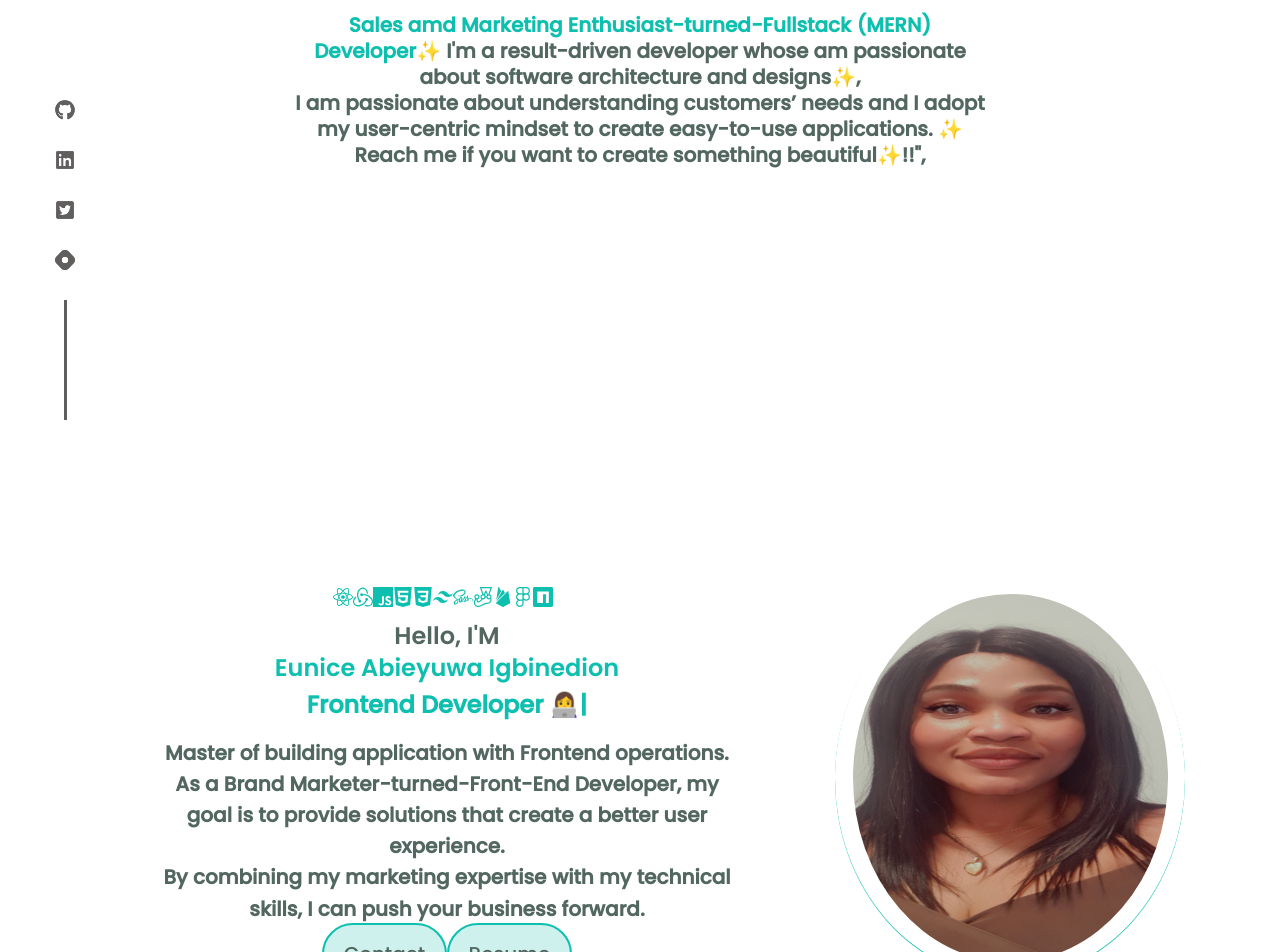
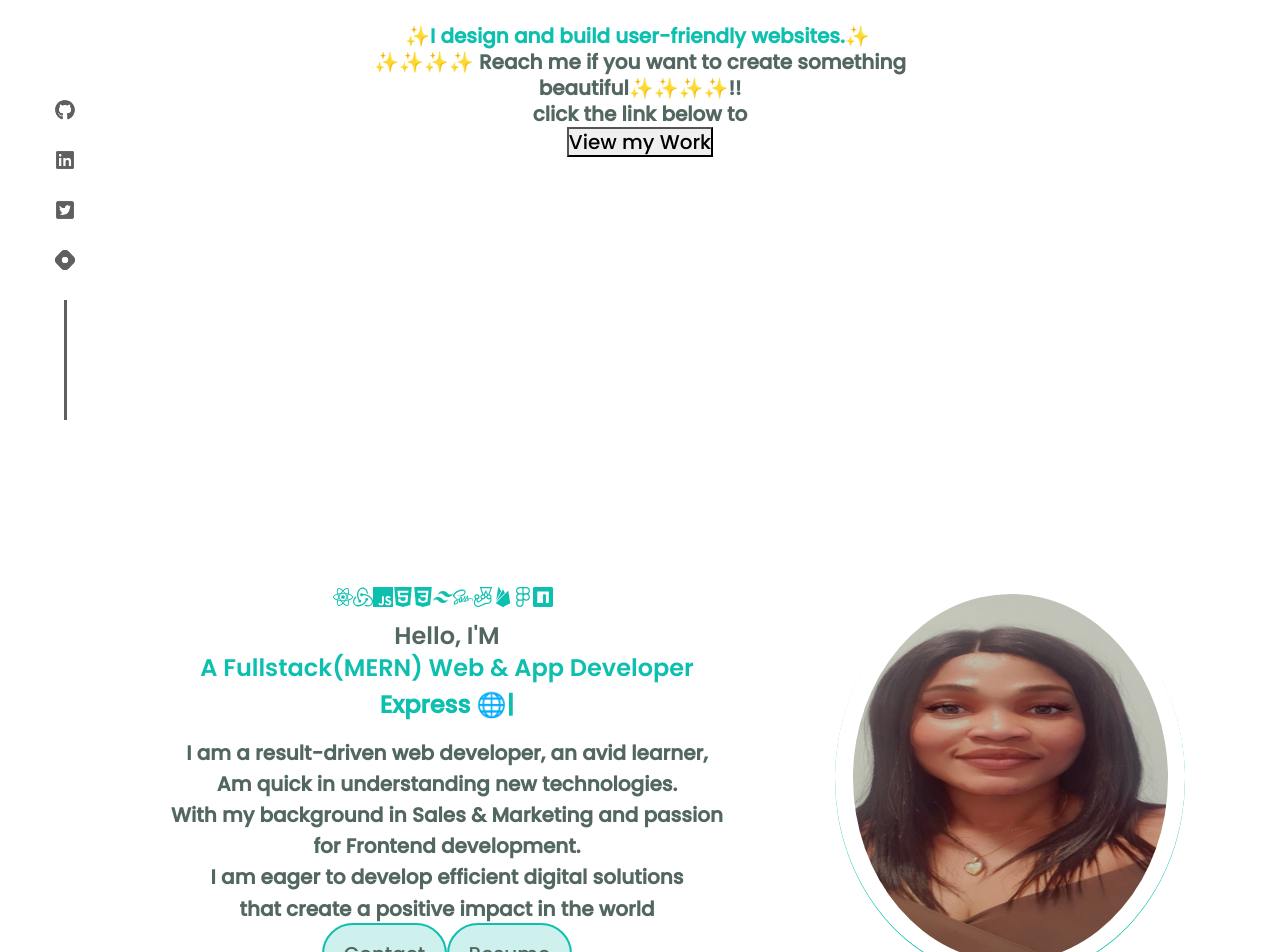
Before and after one commit to Eunnylans/Eunice_Portfolio, a React (Create React App) app: page / in a window 1280 px wide. Shown: the part 380-1332 px from the top of the page. Built offline with nearby package versions, Linux system fonts and the light colour scheme; a web font is replaced by a local one.

Commit message:
Latest Update

```diff
--- a/src/Components/AboutMe.js
+++ b/src/Components/AboutMe.js
@@ -141,7 +141,7 @@ const Aboutme = () => {
               <SectionTitle
                 className={`highlighted-text ${fadeIn ? "fadeIn" : null}`}
               >
-                Eunice Abieyuwa Igbinedion
+                A Fullstack(MERN) Web & App Developer
               </SectionTitle>
             </span>
           </div>
@@ -153,15 +153,15 @@ const Aboutme = () => {
                 <Typical
                   loop={Infinity}
                   steps={[
-                    "Enthusiastic Dev 🌐",
+                    "MongoDb 📊",
                     3000,
-                    "Frontend Developer 👩‍💻",
+                    "Express 🌐",
                     3000,
-                    "React Developer 👩‍💻",
+                    "React 👩‍💻",
                     3000,
-                    "Database Administrator 📊",
+                    "NodeJs 👩‍💻",
                     3000,
-                    "Sales Enthusiast 🔮",
+                    "Sales & Marketing Enthusiast 🔮",
                     3000,
                   ]}
                 />
@@ -169,11 +169,12 @@ const Aboutme = () => {
               <span
                 className={`profile-role-tagline ${fadeIn ? "fadeIn" : null}`}
               >
-                Master of building application with Frontend operations. <br />
-                As a Brand Marketer-turned-Front-End Developer, my goal is to
-                provide solutions that create a better user experience. <br />
-                By combining my marketing expertise with my technical skills, I
-                can push your business forward.
+                I am a result-driven web developer, an avid learner,
+                <br /> Am quick in understanding new technologies. <br />
+                With my background in Sales & Marketing and passion <br />
+                   for Frontend development. <br />
+                I am eager to develop efficient digital solutions <br />
+                that create a positive impact in the world
               </span>
             </span>
           </div>
@@ -187,18 +188,17 @@ const Aboutme = () => {
                 spy={true}
                 smooth={true}
                 offset={0}
-                duration={700}
+                duration={100}
               >
                 Contact
               </LinkScroll>{" "}
             </button>
 
-              <button className={`highlighted-btn ${fadeIn ? "fadeIn" : null}`}>
+            <button className={`highlighted-btn ${fadeIn ? "fadeIn" : null}`}>
               <a href={CV} download={CV} alt="My-Resume">
                 Resume
-                </a>
-              </button>
-
+              </a>
+            </button>
           </div>
         </div>
         <div className="profile-picture">
--- a/src/Components/Hero.js
+++ b/src/Components/Hero.js
@@ -2,6 +2,7 @@ import { useContext } from "react";
 import UIContext from "../context/ui-context";
 import Contacts from "./Contacts";
 import Particles from "./Particles";
+import { Link as LinkScroll } from "react-scroll";
 
 const Hero = () => {
   const uiCtx = useContext(UIContext);
@@ -9,17 +10,27 @@ const Hero = () => {
   return (
     <div className="hero" id="hero">
       <div className={`hero-content ${uiCtx.isDark ? "dark" : null}`}>
-        <h1>"Hello 👋 My name is Eunice Abieyuwa Igbinedion</h1>
+        <h1>Hello 👋 My name is Eunice Abieyuwa Igbinedion</h1>
         <p>
           <span className="hero-colorText">
-            Sales amd Marketing Enthusiast-turned-Fullstack (MERN) Developer✨
+          ✨I design and build user-friendly websites.✨
           </span>
-          &nbsp;I'm a result-driven developer whose am passionate about software
-          architecture and designs✨, <br />I am passionate about understanding
-          customers’ needs and I adopt my user-centric mindset to create
-          easy-to-use applications. ✨ Reach me if you want to create something
-          beautiful✨!!",
-        </p>
+          &nbsp; <br />✨✨✨✨ Reach me if you want to create something
+          beautiful✨✨✨✨!!<br />
+          click the link below to <br />
+
+        <button><LinkScroll
+        // className="hamburger-nav-link"
+        // activeClass="nav-link-active"
+        to="projects"
+        spy={true}
+        smooth={true}
+        offset={0}
+        duration={700}
+      >
+      View my Work
+      </LinkScroll>{" "} </button>
+      </p>
       </div>
       <Contacts />
       <Particles />
--- a/src/styles/components/_aboutme.scss
+++ b/src/styles/components/_aboutme.scss
@@ -32,9 +32,9 @@
     flex-direction: column;
     line-height: 1.3;
     h3 {
-      font-size: 24px;
+      font-size: x-large;
       font-family: "Poppins Bold";
-      font-weight: bolder;
+      font-weight: 600;
       color: $aqua;
     }
   }
@@ -45,8 +45,8 @@
   }
   .highlighted-text {
     color: $aqua;
-    font-size: 24px;
-    font-weight: bolder;
+    font-size: x-large;
+    font-weight: 600;
     font-family: "Poppins SemiBold";
     margin-left: auto;
   }
```
